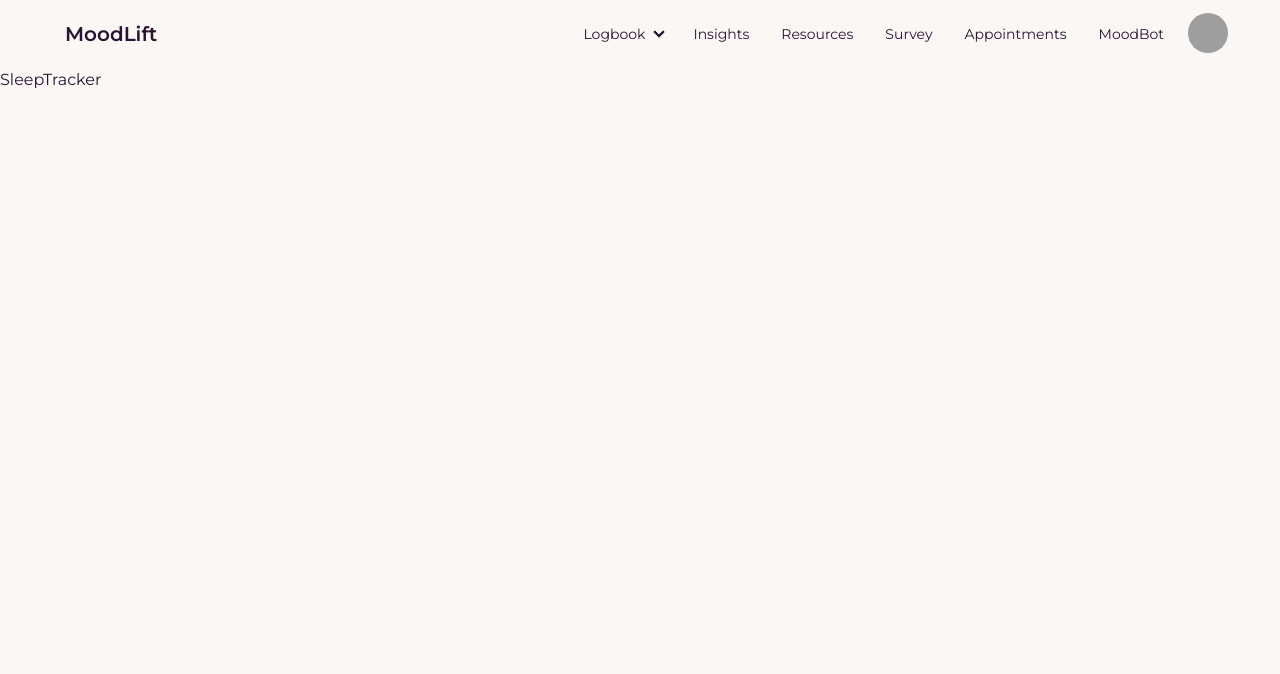
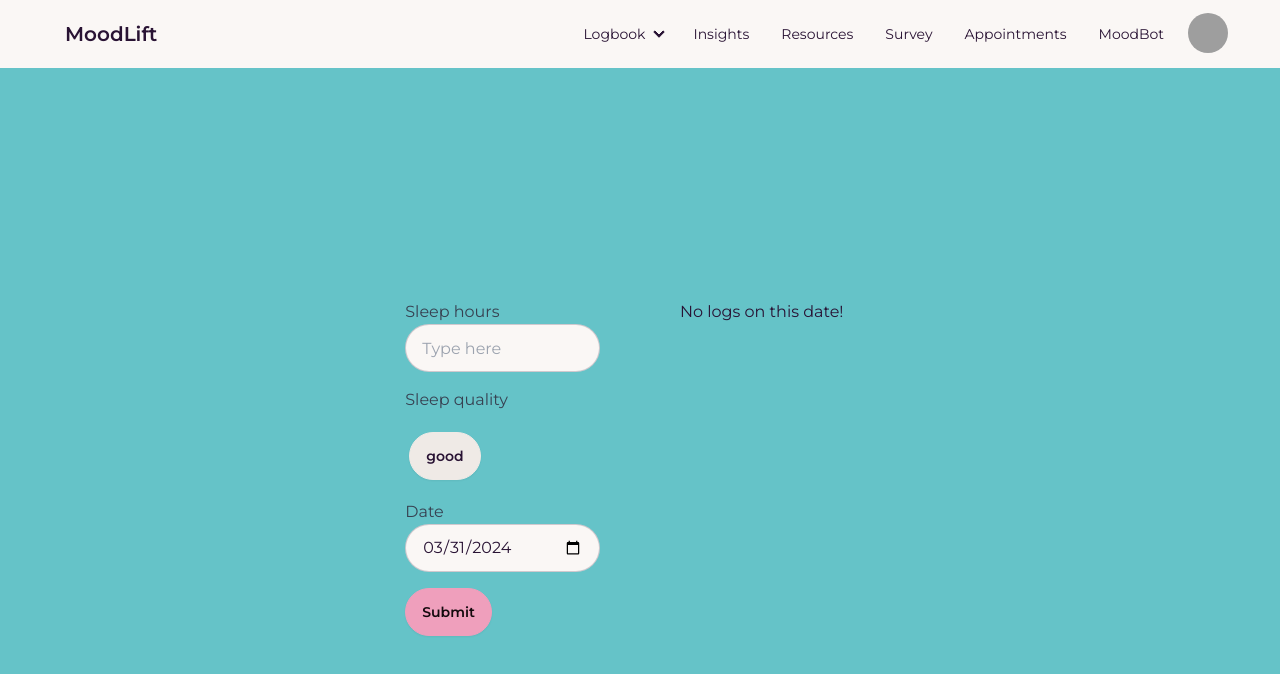
Before and after one commit to abdullahz34/MoodLift, a Next.js app: page /logbook/sleepTracker in a window 1280 px wide. Shown: the top 674 px of the page. Built offline with nearby package versions, Linux system fonts and the light colour scheme; no server answers; the database is empty; grey boxes are pictures that could not be loaded.

Commit message:
feat: frontend + post working

```diff
--- a/src/app/logbook/sleepTracker/page.tsx
+++ b/src/app/logbook/sleepTracker/page.tsx
@@ -1,8 +1,133 @@
-import React from 'react'
+'use client'
+import React, { useState, useEffect } from 'react'
+
+async function getData(date) {
+  const response = await fetch(`http://localhost:3000/api/logging?date=${date}`, { cache: "no-store" });
+  if (!response.ok) {
+    throw new Error('Response for the logging API call failed! (nutrition)');
+  }
+  const data = await response.json();
+  console.log('Data from getData:', data);
+  // Find the object for the selected date
+  const item = data.find(item => new Date(item.date).toDateString() === new Date(date).toDateString());
+
+  // Return the sleep object of the found item, or null if no item was found
+  return item ? item.sleep : null;
+}
+
+const username = "testuser"
 
 const SleepTracker = () => {
+  const [submitted, setSubmitted] = useState(false);
+  const [date, setDate] = useState(getFormattedCurrentDate());
+  const [hoursSlept, setHoursSlept] = useState(0);
+  const [sleepQuality, setSleepQuality] = useState('good');
+  const [sleepData, setSleepData] = useState(null);
+  const [loading, setLoading] = useState(true);
+
+  const fetchData = async () => {
+    setLoading(true);
+    const data = await getData(date);
+    setSleepData(data);
+    setLoading(false);
+  };
+
+  useEffect(() => {
+    fetchData();
+  }, [date]);
+
+  const handleSubmit = async (event) => {
+    event.preventDefault();
+    setSubmitted(true);
+    setTimeout(() => setSubmitted(false), 3000); // Hide the message after 3 seconds
+
+    const response = await fetch('http://localhost:3000/api/logging', {
+      method: 'POST',
+      headers: {
+        'Content-Type': 'application/json',
+      },
+      body: JSON.stringify({
+        username,
+        date,
+        sleep: {
+          duration: hoursSlept, // replace this with your actual sleep duration
+          quality: sleepQuality,
+        },
+      }),
+    });
+    if (!response.ok) {
+      throw new Error('Response for the logging API call failed! (sleep)');
+    }
+
+    const responseData = await response.json();
+    console.log(responseData);
+    await fetchData();
+  }
+
+  function getFormattedCurrentDate() {
+    const today = new Date();
+    const year = today.getFullYear();
+    const month = String(today.getMonth() + 1).padStart(2, '0'); // Adding 1 to month because it's zero-based
+    const day = String(today.getDate()).padStart(2, '0');
+    return `${year}-${month}-${day}`;
+  }
+
+
+  useEffect(() => {
+    console.log('Current date:', date);
+    if (date) {
+      fetchData();
+    }
+  }, [date]);
+
   return (
-    <div>SleepTracker</div>
+    <div className="flex flex-col items-center justify-center min-h-screen bg-primary">
+      {submitted && (
+        <div role="alert" className="alert alert-success fixed top-0 left-0 right-0 flex items-center justify-center mt-4 p-2 text-sm max-w-xs mx-auto">
+          <svg xmlns="http://www.w3.org/2000/svg" className="stroke-current shrink-0 h-4 w-4 mr-2" fill="none" viewBox="0 0 24 24"><path strokeLinecap="round" strokeLinejoin="round" strokeWidth="2" d="M9 12l2 2 4-4m6 2a9 9 0 11-18 0 9 9 0 0118 0z" /></svg>
+          <span>Your nutrition has been successfully tracked for this day!</span>
+        </div>
+      )}
+      <div className="flex">
+        <div className="w-1/2 mr-20">
+          <form onSubmit={handleSubmit} className="space-y-4">
+            <div>
+              <label className="block text-gray-700">Sleep hours</label>
+              <input type="number" value={hoursSlept || ''} onChange={(e) => setHoursSlept(e.target.value)} placeholder="Type here" className="input input-bordered w-full max-w-xs" required />
+            </div>
+            <div className="text-gray-700">Sleep quality</div>
+            <div className="dropdown dropdown-left">
+              <div tabIndex={0} role="button" className="btn m-1">{sleepQuality || 'Select Quality'}</div>
+              <ul tabIndex={0} className="dropdown-content z-[1] menu p-2 shadow bg-base-100 rounded-box w-52">
+                <li><a onClick={() => setSleepQuality('Good')}>Good</a></li>
+                <li><a onClick={() => setSleepQuality('Fair')}>Fair</a></li>
+                <li><a onClick={() => setSleepQuality('Poor')}>Poor</a></li>
+              </ul>
+            </div>
+            <div>
+              <label className="block text-gray-700">Date</label>
+              <input type="date" value={date} onChange={(e) => setDate(e.target.value)} className="input input-bordered w-full max-w-xs" />
+            </div>
+            <button type="submit" className="btn btn-secondary">Submit</button>
+          </form>
+        </div>
+        <div className="w-1/2">
+          {loading ? (
+            <span className="loading loading-dots loading-md"></span>
+          ) : sleepData ? (
+            <div>
+              <h2>Data logged on this date for sleep:</h2>
+              <ul>
+                <li>Sleep hours: {sleepData.hoursSlept}</li>
+                <li>Sleep Quality: {sleepData.sleepQuality}</li>
+              </ul>
+            </div>
+          ) : (
+            <p>No logs on this date!</p>
+          )}
+        </div>
+      </div>
+    </div>
   )
 }
 
```
